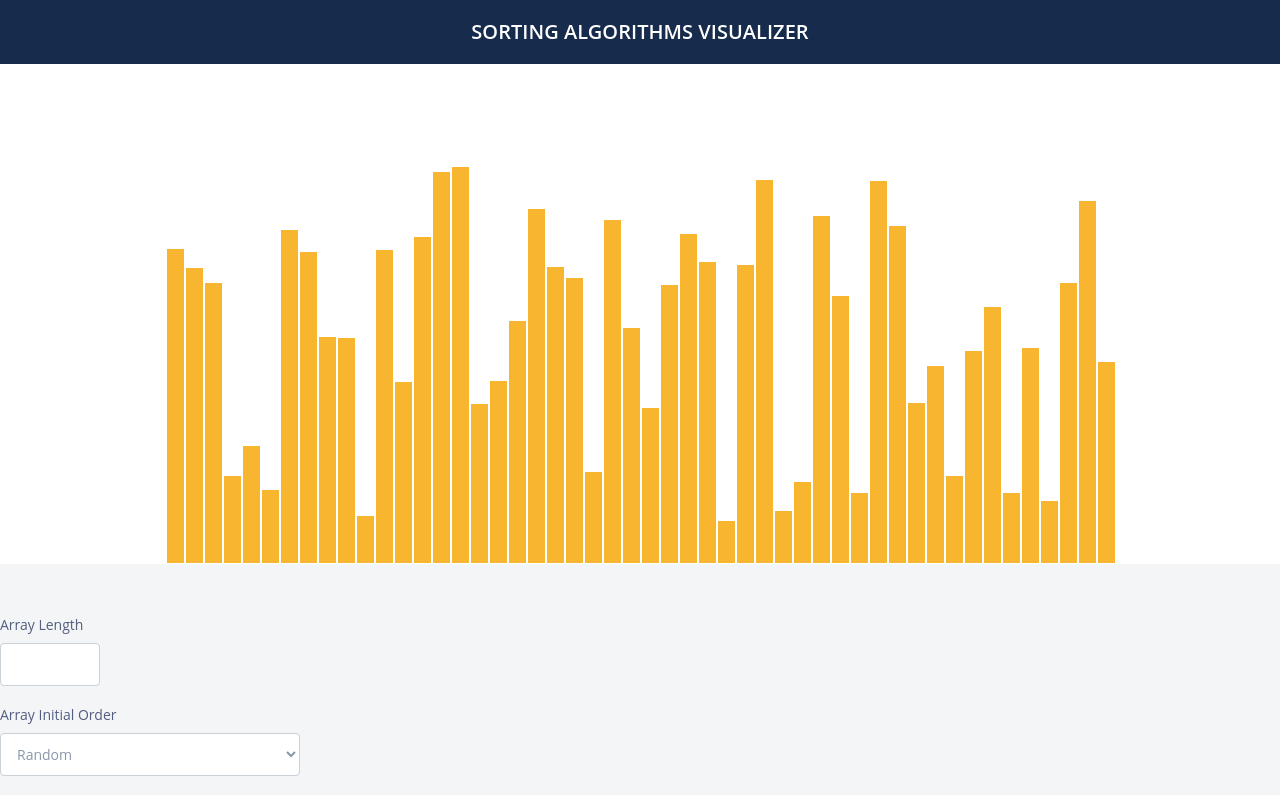
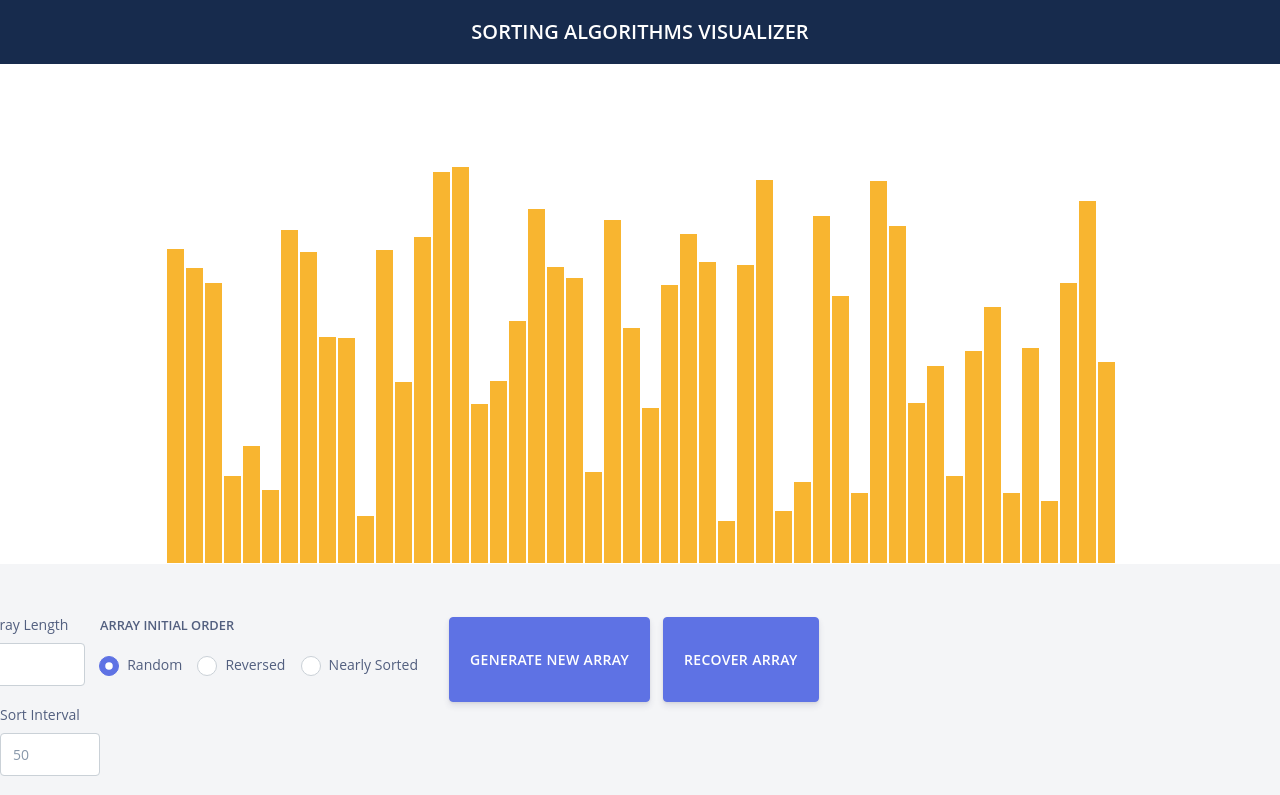
Before and after one commit to MohamedMahmoudHassan/Sorting-Algorithms-Visualizer, a React (Create React App) app: page / in a window 1280 px wide. Shown: the top 795 px of the page. Built offline with nearby package versions, Linux system fonts and the light colour scheme.

Commit message:
Change select comp to radio

```diff
--- a/src/App.js
+++ b/src/App.js
@@ -106,6 +106,7 @@ class App extends Component {
 
   render() {
     const { sortInterval, sortAlgorithm, array } = this.state;
+    const { initialOrder } = array;
     return (
       <div>
         <NavBar />
@@ -117,6 +118,7 @@ class App extends Component {
         <ControlBar
           generateNewArray={this.generateNewArray}
           arrayLength={array.length}
+          currentOrder={initialOrder}
           changeArrayLength={this.changeArrayProp}
           recoverArray={this.recoverArray}
           changeArrayInitialOrder={this.changeArrayProp}
--- a/src/components/arrayControlBar.jsx
+++ b/src/components/arrayControlBar.jsx
@@ -9,10 +9,11 @@ const ArrayControlBar = ({
   generateNewArray,
   changeArrayLength,
   recoverArray,
-  changeArrayInitialOrder
+  changeArrayInitialOrder,
+  currentOption
 }) => {
   return (
-    <div>
+    <div className="row">
       <Input
         name="length"
         label="Array Length"
@@ -26,6 +27,7 @@ const ArrayControlBar = ({
         options={initialOrdersList}
         style={{ width: 300 }}
         onChange={changeArrayInitialOrder}
+        currentOption={currentOption}
       />
       <ActionButton
         label="Generate New Array"
--- a/src/components/controlBar.jsx
+++ b/src/components/controlBar.jsx
@@ -8,19 +8,21 @@ const ControlBar = ({
   changeArrayLength,
   recoverArray,
   changeArrayInitialOrder,
+  currentOrder,
   handleSortStart,
   sortInterval,
   changeSortInterval,
   changeSortAlgorithm
 }) => {
   return (
-    <div class="py-5 bg-secondary">
+    <div className="py-5 bg-secondary">
       <ArrayControlBar
         generateNewArray={generateNewArray}
         length={length}
         changeArrayLength={changeArrayLength}
         recoverArray={recoverArray}
         changeArrayInitialOrder={changeArrayInitialOrder}
+        currentOption={currentOrder}
       />
       <SortControlBar
         handleSortStart={handleSortStart}
--- a/src/components/select.jsx
+++ b/src/components/select.jsx
@@ -1,17 +1,27 @@
 import React from "react";
 
-const Select = ({ name, label, options, error, ...rest }) => {
+const Select = ({ name, label, options, currentOption, onChange }) => {
   return (
-    <div className="form-group">
-      <label htmlFor={name}>{label}</label>
-      <select {...rest} name={name} id={name} className="form-control">
-        {options.map(item => (
-          <option value={item.id} key={item.id}>
+    <div className="mt-4 mt-md-0 col-md-auto">
+      <div className="mb-3">
+        <small className="text-uppercase font-weight-bold">{label}</small>
+      </div>
+      {options.map(item => (
+        <div className="custom-control custom-control-inline custom-radio mb-3" key={item.name}>
+          <input
+            className="custom-control-input"
+            id={item.name}
+            value={item.name}
+            name={name}
+            type="radio"
+            checked={item.name === currentOption}
+            onChange={onChange}
+          />
+          <label class="custom-control-label" htmlFor={item.name}>
             {item.name}
-          </option>
-        ))}
-      </select>
-      {error && <div className="alert alert-danger">{error}</div>}
+          </label>
+        </div>
+      ))}
     </div>
   );
 };
```
